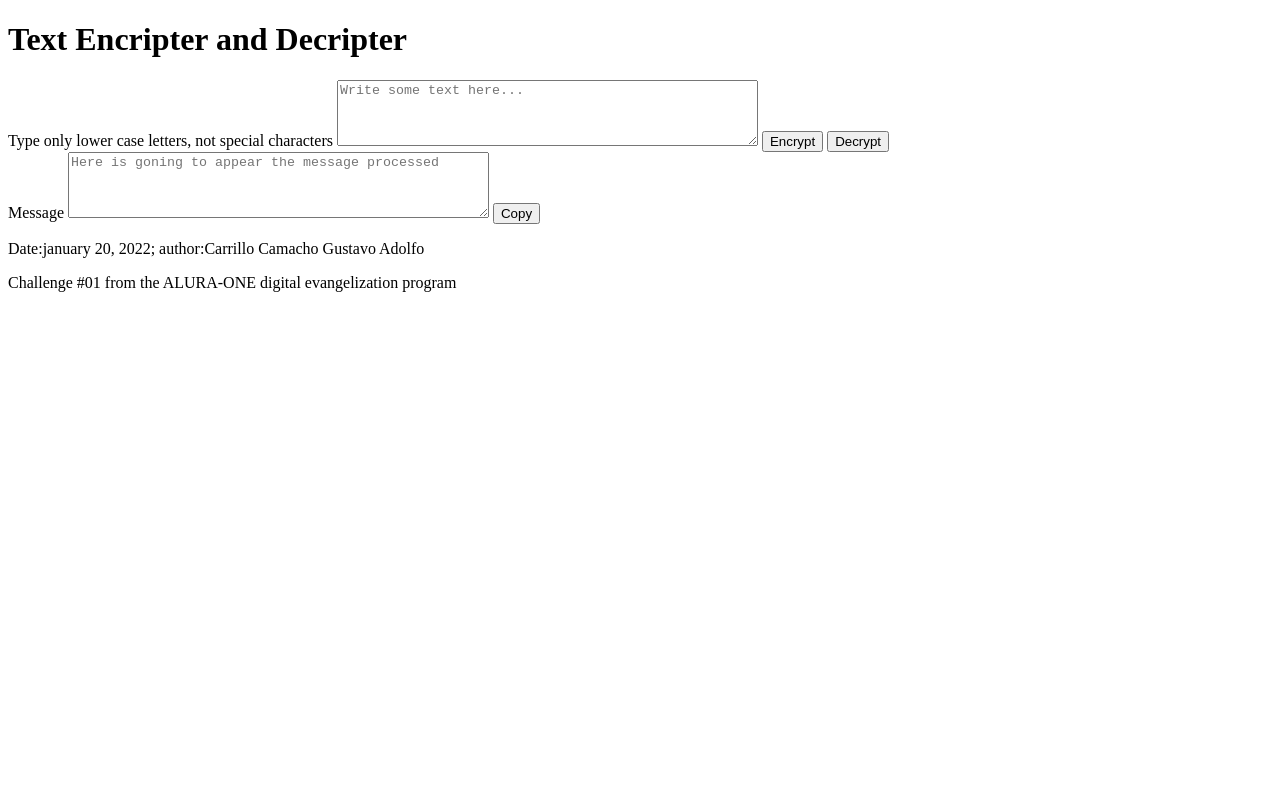
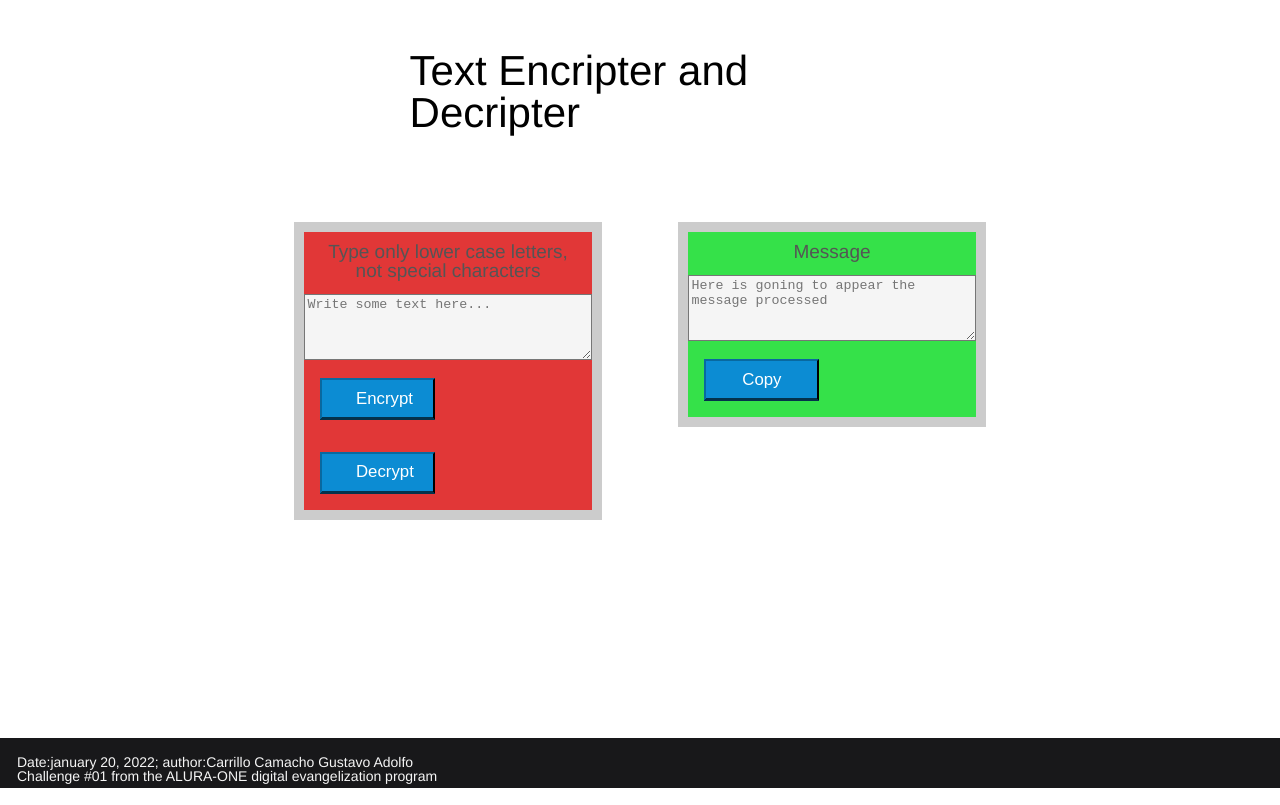
Before and after one commit to AdolfCarr/ALURA_ONE-Challenge_01-Text_Encrypter_Decrypter, a plain HTML site: page index.html in a window 1280 px wide. Drawn offline with Linux system fonts and the light colour scheme.

Commit message:
Adding styling to the .html

```diff
--- /dev/null
+++ b/css/index.css
@@ -0,0 +1,104 @@
+* {
+  box-sizing: border-box;
+}
+
+body {
+  font-family: "Helvetica Neue", "Helvetica", Helvetica, Arial, sans-serif;
+  font-size: 14px;
+}
+
+.container {
+  width: 60%;
+  height: 100%;
+  margin: 50px auto;
+}
+
+.div2 {
+  box-sizing: border-box;
+  background-color: rgb(225, 55, 55);
+  width: 40%;
+  height: auto;
+  float: left;
+  margin: 5%;
+  border: 10px solid #ccc;
+}
+
+.div3 {
+  box-sizing: border-box;
+  background-color: rgb(53, 225, 73);
+  width: 40%;
+  height: auto;
+  float: right;
+  margin: 5%;
+  border: 10px solid #ccc;
+}
+
+.campo {
+  margin: 0;
+  padding-bottom: 1em;
+  width: 100%;
+  border: 1px solid #ccc;
+  padding: 0.7em;
+  width: 100%;
+}
+
+button {
+  padding: 0.5em 2em;
+  border-bottom: 3px solid;
+  display: inline-block;
+  font-size: 1.2em;
+  cursor: pointer;
+  color: #fff;
+  background-color: #0c8cd3;
+  border-color: #04324c;
+  width: 40%;
+  clear: both;
+  margin: 16px;
+}
+
+button:active {
+  margin-top: 15px;
+  background-color: gray;
+  border-color: rgb(123, 110, 223);
+  border: 2px red solid;
+}
+
+label {
+  font-family: "Helvetica Neue", "Helvetica", Helvetica, Arial, sans-serif;
+  font-size: 19px;
+  color: #555;
+  display: block;
+  margin-bottom: 0.2em;
+  text-align: center;
+  padding: 10px;
+}
+
+header h1 {
+  font-size: 3em;
+  display: block;
+}
+
+footer {
+  background-color: #18181a;
+  width: 100%;
+  height: 50px;
+  display: inline-block;
+  padding: 17px;
+  box-sizing: border-box;
+  margin-top: 180px;
+}
+
+.inner-footer {
+  display: inline-block;
+  margin: 0 auto;
+  height: 50px;
+  color: whitesmoke;
+}
+
+textarea {
+  box-sizing: border-box;
+  height: 100%;
+  width: 100%;
+  resize: vertical;
+  background-color: whitesmoke;
+}
--- /dev/null
+++ b/css/reset.css
@@ -0,0 +1,48 @@
+/* http://meyerweb.com/eric/tools/css/reset/
+   v2.0 | 20110126
+   License: none (public domain)
+*/
+
+html, body, div, span, applet, object, iframe,
+h1, h2, h3, h4, h5, h6, p, blockquote, pre,
+a, abbr, acronym, address, big, cite, code,
+del, dfn, em, img, ins, kbd, q, s, samp,
+small, strike, strong, sub, sup, tt, var,
+b, u, i, center,
+dl, dt, dd, ol, ul, li,
+fieldset, form, label, legend,
+table, caption, tbody, tfoot, thead, tr, th, td,
+article, aside, canvas, details, embed,
+figure, figcaption, footer, header, hgroup,
+menu, nav, output, ruby, section, summary,
+time, mark, audio, video {
+	margin: 0;
+	padding: 0;
+	border: 0;
+	font-size: 100%;
+	font: inherit;
+	vertical-align: baseline;
+}
+/* HTML5 display-role reset for older browsers */
+article, aside, details, figcaption, figure,
+footer, header, hgroup, menu, nav, section {
+	display: block;
+}
+body {
+	line-height: 1;
+}
+ol, ul {
+	list-style: none;
+}
+blockquote, q {
+	quotes: none;
+}
+blockquote:before, blockquote:after,
+q:before, q:after {
+	content: '';
+	content: none;
+}
+table {
+	border-collapse: collapse;
+	border-spacing: 0;
+}
--- a/index.html
+++ b/index.html
@@ -4,6 +4,8 @@
 <head>
 	<meta charset="UTF-8">
 	<title>Simple text encripter & decripter</title>
+	<link rel="stylesheet" type="text/css" href="css/reset.css">
+	<link rel="stylesheet" type="text/css" href="css/index.css">
 </head>
 
 <body>
```
